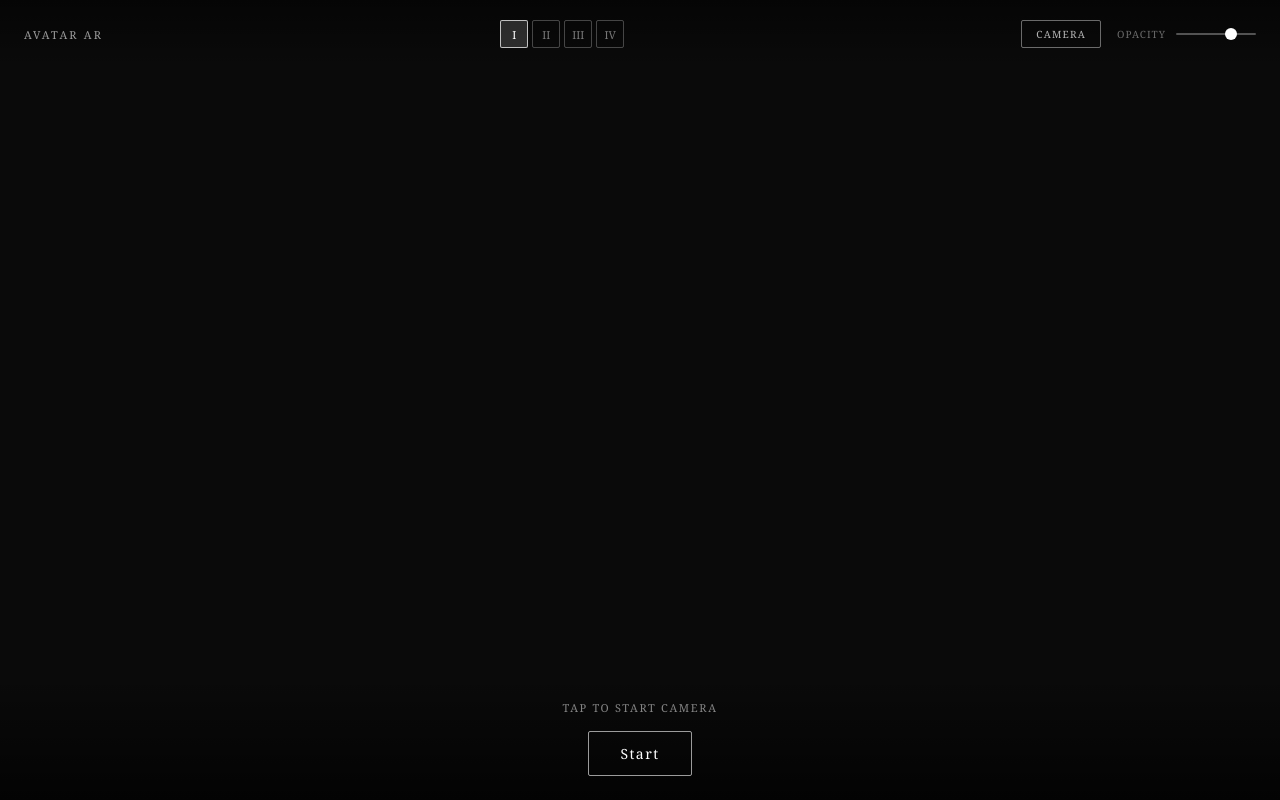
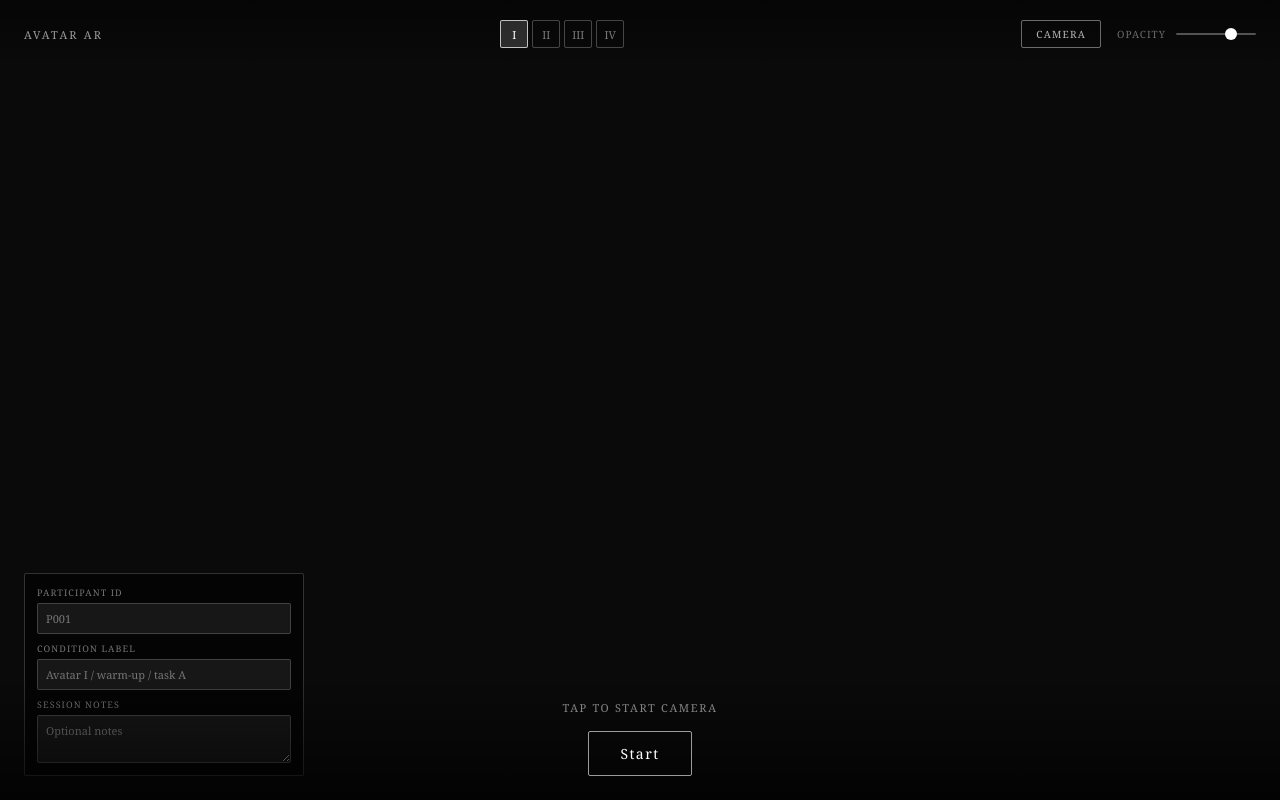
Before and after one commit to mimistahlbaum/avatar-ar, a plain HTML site: page avatar-ar.html in a window 1280 px wide. Drawn offline with Linux system fonts and the light colour scheme.

Commit message:
Add research session fields

```diff
--- a/avatar-ar.html
+++ b/avatar-ar.html
@@ -143,6 +143,49 @@
     cursor: pointer;
   }
 
+  #research-panel {
+    position: absolute;
+    left: 24px;
+    bottom: 24px;
+    z-index: 10;
+    display: flex;
+    flex-direction: column;
+    gap: 8px;
+    width: min(280px, calc(100vw - 48px));
+    padding: 12px;
+    background: rgba(0,0,0,0.55);
+    border: 1px solid rgba(255,255,255,0.18);
+    border-radius: 2px;
+  }
+
+  #research-panel label {
+    display: flex;
+    flex-direction: column;
+    gap: 4px;
+    font-size: 9px;
+    letter-spacing: 0.12em;
+    color: rgba(255,255,255,0.45);
+    text-transform: uppercase;
+  }
+
+  #research-panel input,
+  #research-panel textarea {
+    width: 100%;
+    background: rgba(255,255,255,0.08);
+    border: 1px solid rgba(255,255,255,0.18);
+    color: rgba(255,255,255,0.85);
+    font-family: 'Georgia', serif;
+    font-size: 11px;
+    padding: 7px 8px;
+    border-radius: 2px;
+    outline: none;
+  }
+
+  #research-panel textarea {
+    min-height: 48px;
+    resize: vertical;
+  }
+
   #loading {
     position: absolute;
     inset: 0;
@@ -216,6 +259,21 @@
     </div>
   </div>
 
+  <div id="research-panel">
+    <label>
+      Participant ID
+      <input id="participant-id" type="text" autocomplete="off" placeholder="P001">
+    </label>
+    <label>
+      Condition label
+      <input id="condition-label" type="text" autocomplete="off" placeholder="Avatar I / warm-up / task A">
+    </label>
+    <label>
+      Session notes
+      <textarea id="session-notes" placeholder="Optional notes"></textarea>
+    </label>
+  </div>
+
   <div id="ui">
     <div id="status">tap to start camera</div>
     <button type="button" id="start-btn">Start</button>
@@ -235,6 +293,9 @@ const loadingEl = document.getElementById('loading');
 const opacitySlider = document.getElementById('opacity-slider');
 const cameraToggle = document.getElementById('camera-toggle');
 const recBtn = document.getElementById('rec-btn');
+const participantIdInput = document.getElementById('participant-id');
+const conditionLabelInput = document.getElementById('condition-label');
+const sessionNotesInput = document.getElementById('session-notes');
 
 const AVATARS = [
   { id:'default', label:'I',   headScale:1.0,  torsoRxScale:1.0,  torsoRyScale:1.0,  armScale:1.0,  legScale:1.0,  armLen:1.0, legLen:1.0, wobble:0.18, headWobble:0.10, asymL:1.0,  asymR:1.0,  asymLLen:1.0, asymRLen:1.0, fill:'rgba(230, 225, 215, 0.92)', stroke:'rgba(20, 20, 20, 0.9)' },
@@ -250,9 +311,26 @@ let animFrame = 0;
 let cameraVisible = true;
 let mediaRecorder = null;
 let recordChunks = [];
+let researchSession = {
+  participantId: '',
+  conditionLabel: '',
+  sessionNotes: ''
+};
 
 opacitySlider.addEventListener('input', () => {
   avatarOpacity = opacitySlider.value / 100;
+});
+
+participantIdInput.addEventListener('input', () => {
+  researchSession.participantId = participantIdInput.value.trim();
+});
+
+conditionLabelInput.addEventListener('input', () => {
+  researchSession.conditionLabel = conditionLabelInput.value.trim();
+});
+
+sessionNotesInput.addEventListener('input', () => {
+  researchSession.sessionNotes = sessionNotesInput.value.trim();
 });
 
 function resizeCanvas() {
```
